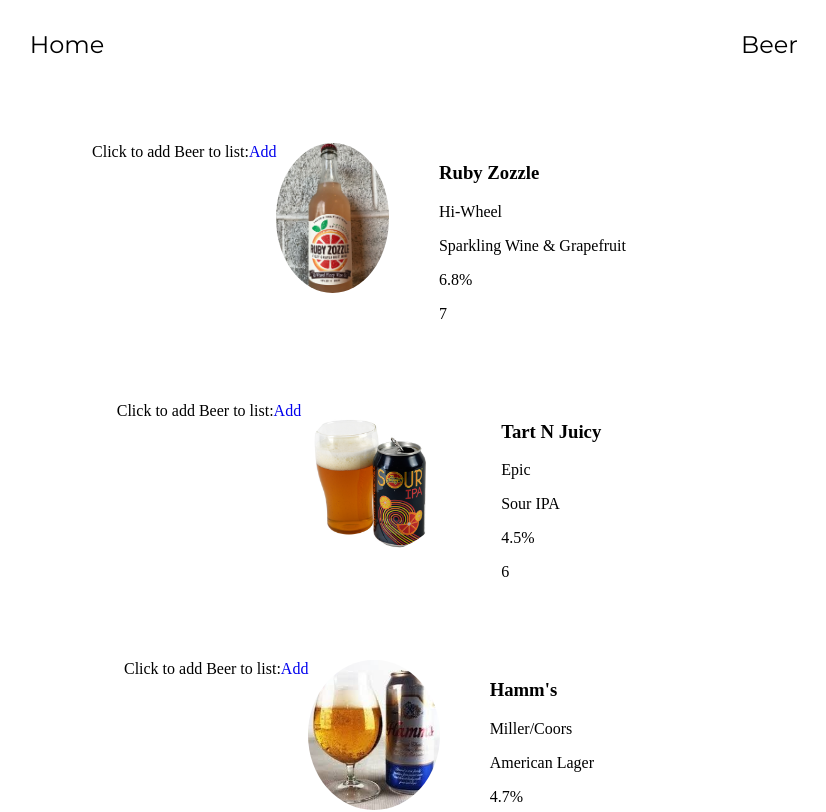
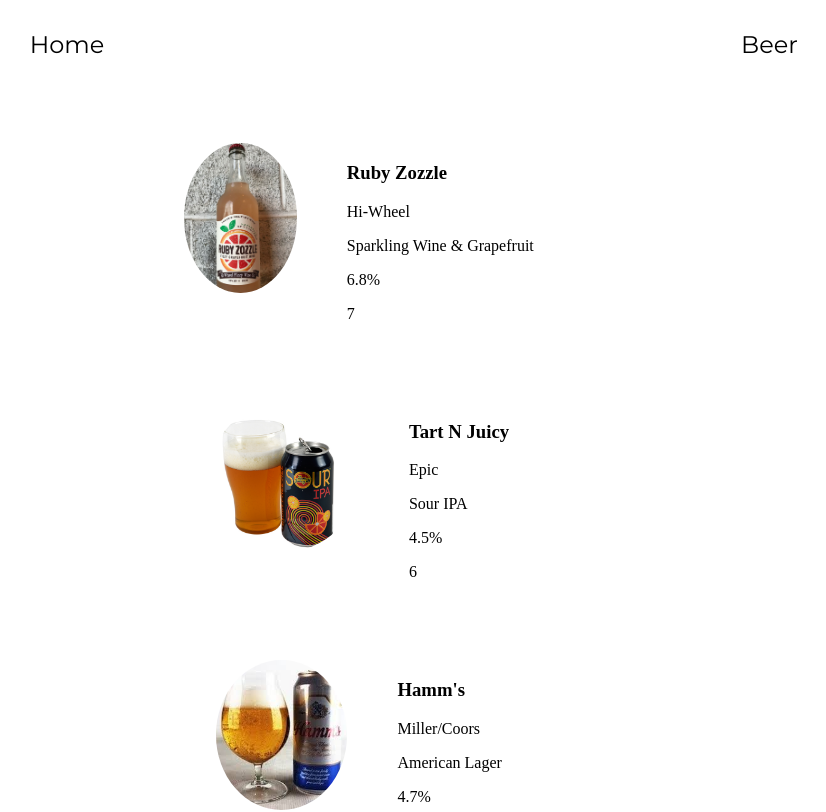
Before and after one commit to adrianmess/adrians-react-tap-rooom, a React app: page /#/beer in a window 1280 px wide. Shown: the top 812 px of the page, without its empty margins (281-1107 px from the left). Built offline with nearby package versions, Linux system fonts and the light colour scheme.

Commit message:
no change

```diff
--- a/src/components/Beer.jsx
+++ b/src/components/Beer.jsx
@@ -1,5 +1,4 @@
 import React from 'react';
-import { Link } from 'react-router-dom';
 import PropTypes from 'prop-types';
 
 function Beer(props){
@@ -33,9 +32,6 @@ function Beer(props){
           }
           `}
         </style>
-        <div className="beerTableHeader">
-          <a>Click to add Beer to list:</a><Link to='/addbeer' style={{textDecoration: 'none'}}><span><a>Add</a></span></Link>
-        </div>
         <div className="imagesContainer">
           <img src={props.img}/>
         </div>
```
